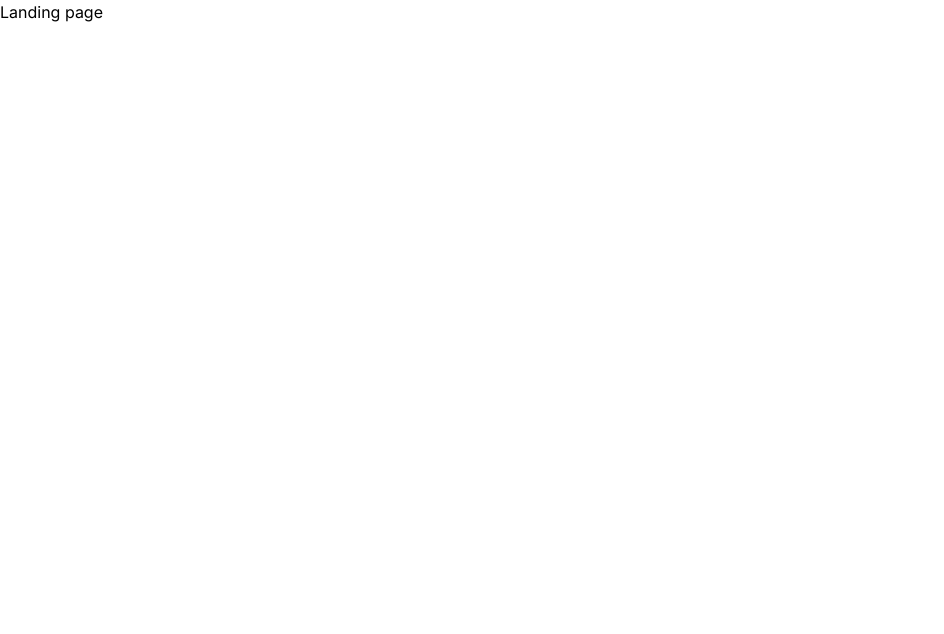
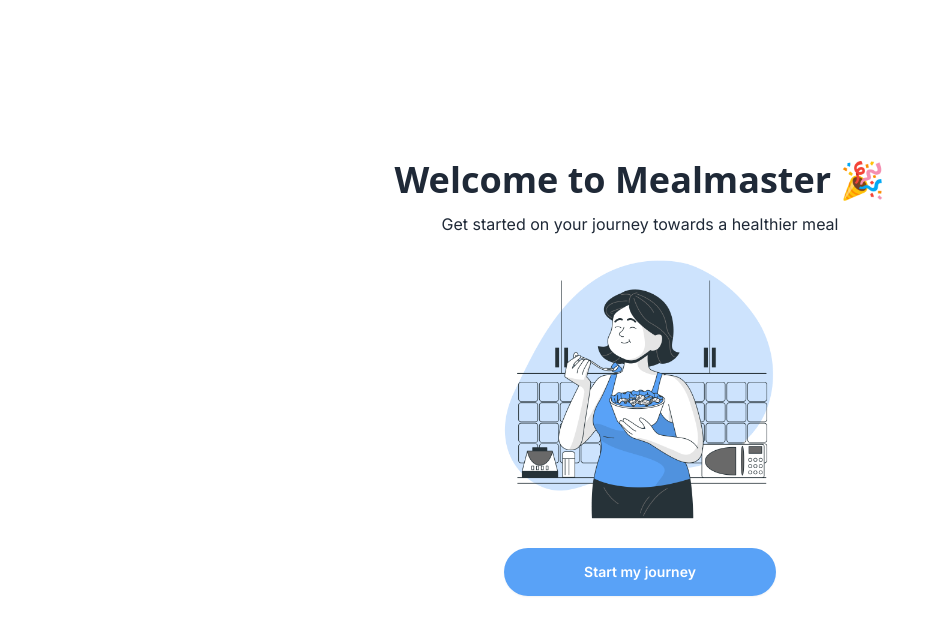
Before and after one commit to kevinh246/mealmaster, a Next.js app: page / in a window 1280 px wide. Shown: the top 634 px of the page, without its empty margins (0-944 px from the left). Built offline with nearby package versions, Linux system fonts and the light colour scheme.

Commit message:
Updated landing page

```diff
--- a/src/app/page.tsx
+++ b/src/app/page.tsx
@@ -1,7 +1,27 @@
-export default function Home() {
+import Link from "next/link";
+
+export default async function Home() {
+
   return (
-    <main>
-      Landing page
-    </main>
+    <div className="text-center mt-[20vh]">
+      <h1 className="text-4xl font-bold font-sans block">
+        Welcome to Mealmaster 🎉
+      </h1>
+      <p className="mt-3">
+        Get started on your journey towards a healthier meal
+      </p>
+      <img
+        src="/assets/imgs/landing.png"
+        width={300}
+        className="mx-auto"
+        alt="Landing image"
+      />
+      <Link
+        href="/dashboard"
+        className="btn bg-[#59a2f7] hover:bg-[#59a2f7] text-white border-none mt-3 px-20 rounded-full"
+      >
+        Start my journey
+      </Link>
+    </div>
   );
 }
--- a/tailwind.config.ts
+++ b/tailwind.config.ts
@@ -15,6 +15,6 @@ const config: Config = {
       },
     },
   },
-  plugins: [],
+  plugins: [require('daisyui')],
 };
 export default config;
```
Also changed, not shown: public/assets/imgs/landing.png (added).
